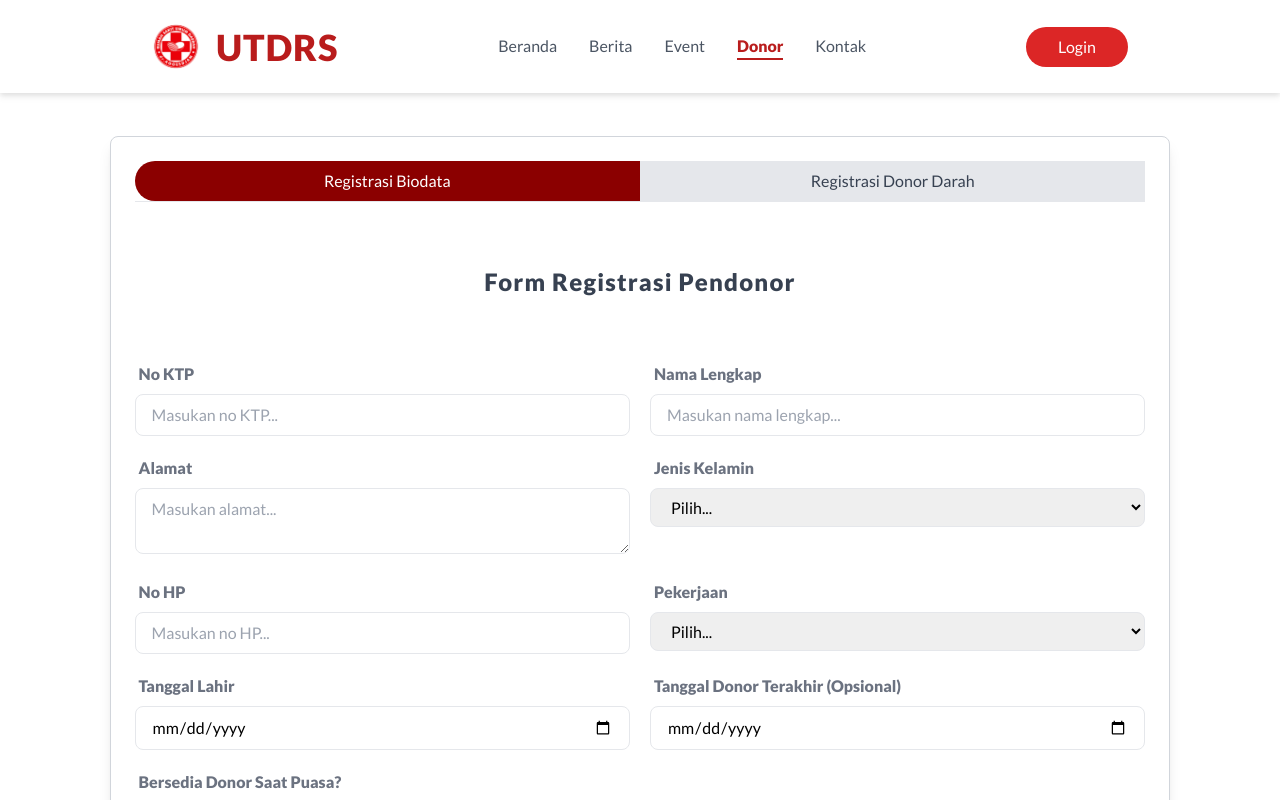
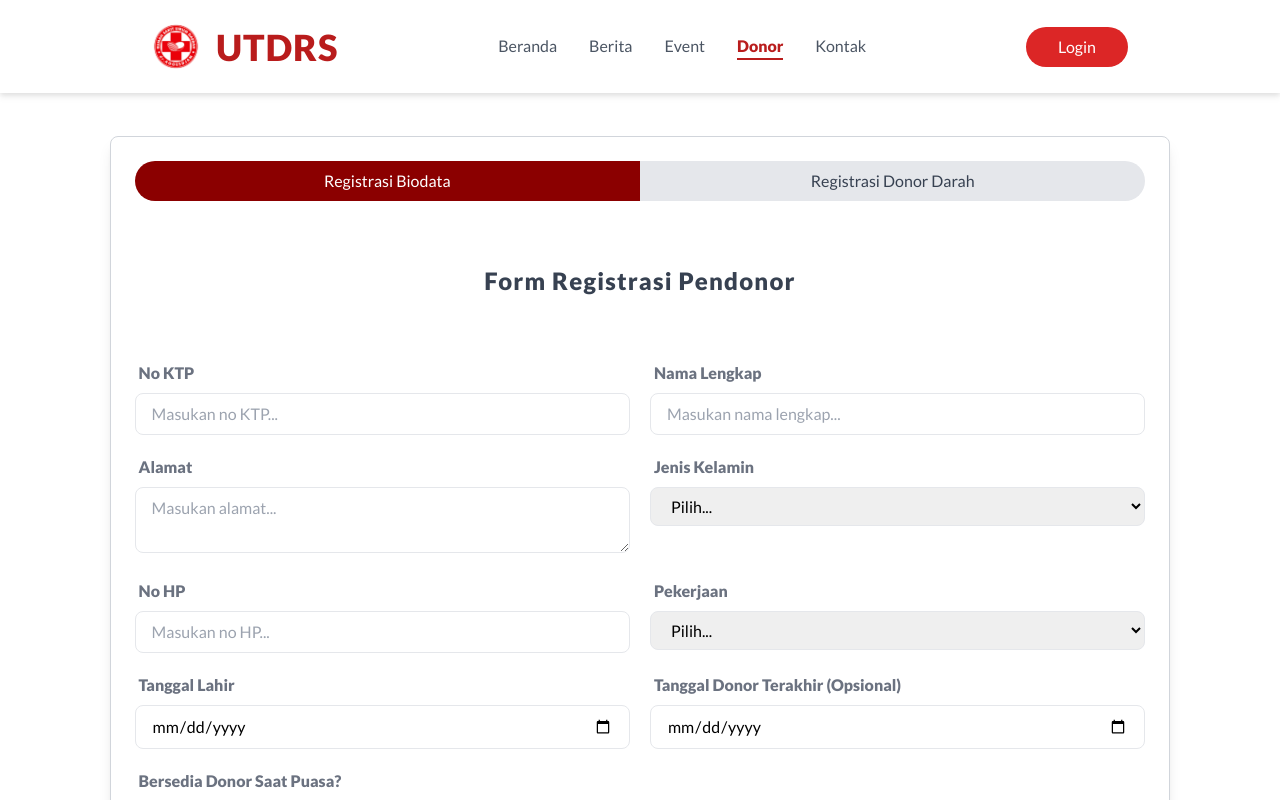
Before and after one commit to Genta-arya/registrasi-utdrs, a React (Vite) app: page / in a window 1280 px wide. Shown: the top 800 px of the page. Built offline with nearby package versions, Linux system fonts and the light colour scheme.

Commit message:
change url

```diff
--- a/src/Components/Tabs.jsx
+++ b/src/Components/Tabs.jsx
@@ -9,12 +9,12 @@ const RegisterPage = () => {
   return (
     <div className=" border border-gray-300 w-full text-xs lg:text-base md:text-base lg:max-w-[85%] md:max-w-[95%] max-w-full mx-auto p-6 bg-white shadow-lg rounded-lg mt-10">
       {/* Tabs Navigation */}
-      <div className="flex border-b mb-4">
+      <div className="flex mb-4">
         <button
           className={`flex-1 p-2 transition-colors duration-300 ${
             activeTab === "registrasiData"
               ? "bg-bata text-white rounded-tl-full rounded-bl-full"
-              : "bg-gray-200 text-gray-700"
+              : "bg-gray-200 text-gray-700  rounded-tl-full rounded-bl-full"
           }`}
           onClick={() => setActiveTab("registrasiData")}
         >
@@ -24,7 +24,7 @@ const RegisterPage = () => {
           className={`flex-1 p-2 transition-colors duration-300 ${
             activeTab === "registrasiDonor"
               ? "bg-bata text-white rounded-tr-full rounded-br-full"
-              : "bg-gray-200 text-gray-700"
+              : "bg-gray-200 text-gray-700 rounded-tr-full rounded-br-full"
           }`}
           onClick={() => setActiveTab("registrasiDonor")}
         >
```
